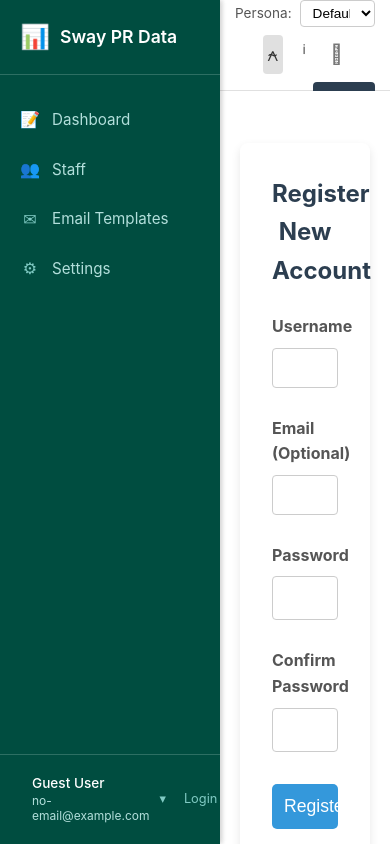
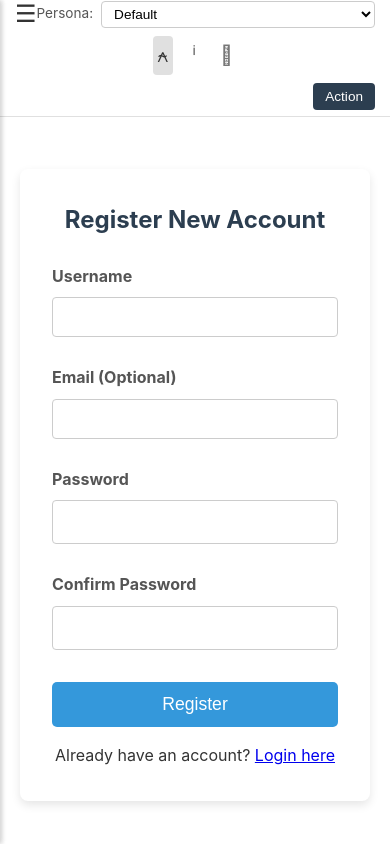
Before and after one commit to cachimiro/cv, a Flask app: page /register in a window 390 px wide. Run offline with Flask 3, Linux system fonts and the light colour scheme.

Commit message:
This commit introduces a responsive layout to the application, making it more user-friendly on smaller screens.
The following changes were made:
- A mobile navigation toggle button was added to the top bar to show and hide the sidebar on smaller screens.
- CSS media queries were added to `static/css/style.css` to hide the sidebar by default on screens smaller than 992px and to adjust the layout of the main content.
- JavaScript was added to `static/js/main.js` to handle the toggling of the sidebar.

```diff
--- a/static/css/style.css
+++ b/static/css/style.css
@@ -650,10 +650,38 @@ th, td {
 }
 
 
+.mobile-nav-toggle-btn {
+    display: none; /* Hidden by default */
+}
+
 /* Responsive adjustments */
 @media (max-width: 992px) { /* A breakpoint between tablet and desktop */
     .staff-management-container {
         grid-template-columns: 1fr; /* Stack columns on smaller screens */
+    }
+
+    .left-sidebar {
+        transform: translateX(-100%);
+        transition: transform 0.3s ease;
+        z-index: 1000;
+    }
+
+    .left-sidebar.is-open {
+        transform: translateX(0);
+    }
+
+    .main-content-wrapper {
+        margin-left: 0;
+        width: 100%;
+    }
+
+    .mobile-nav-toggle-btn {
+        display: block;
+        background: none;
+        border: none;
+        color: #333;
+        font-size: 1.5rem;
+        cursor: pointer;
     }
 }
 @media (max-width: 768px) {
--- a/static/js/main.js
+++ b/static/js/main.js
@@ -59,6 +59,16 @@ function initApp() {
 
     // --- Initial Data Load ---
     fetchTableData('journalists');
+
+    const mobileNavToggle = document.getElementById('mobile-nav-toggle');
+    const leftSidebar = document.querySelector('.left-sidebar');
+
+    if (mobileNavToggle && leftSidebar) {
+        mobileNavToggle.addEventListener('click', function() {
+            leftSidebar.classList.toggle('is-open');
+        });
+        console.log("Attached mobile navigation toggle listener.");
+    }
 }
 
 
--- a/templates/layout.html
+++ b/templates/layout.html
@@ -43,6 +43,7 @@
         <!-- Global Top Bar -->
         <header class="global-top-bar">
             <div class="top-bar-left-zone">
+                <button id="mobile-nav-toggle" class="mobile-nav-toggle-btn">&#9776;</button>
                 <span class="persona-label">Persona:</span>
                 <select class="persona-dropdown" name="persona">
                     <option value="default">Default</option>
```
